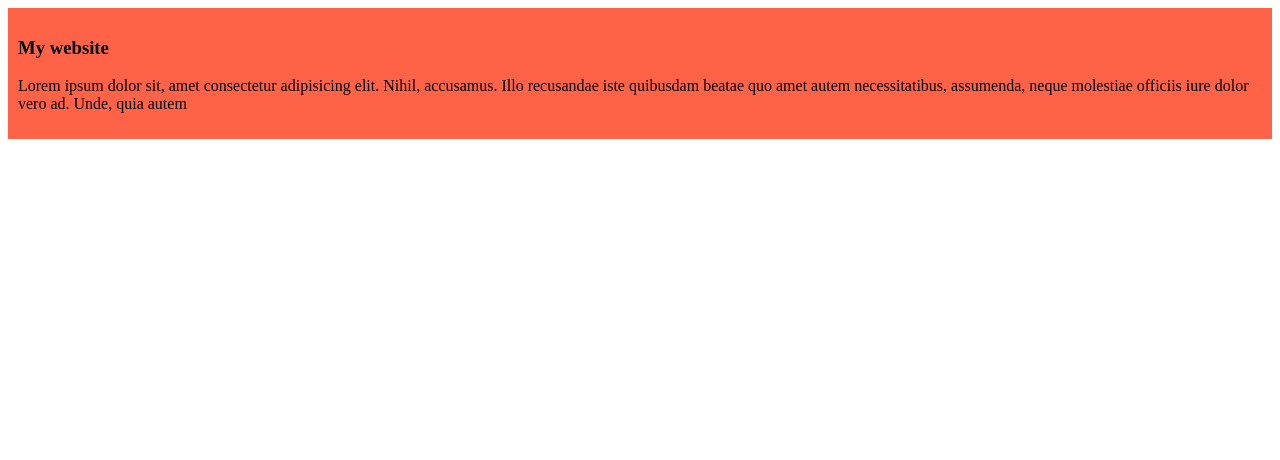
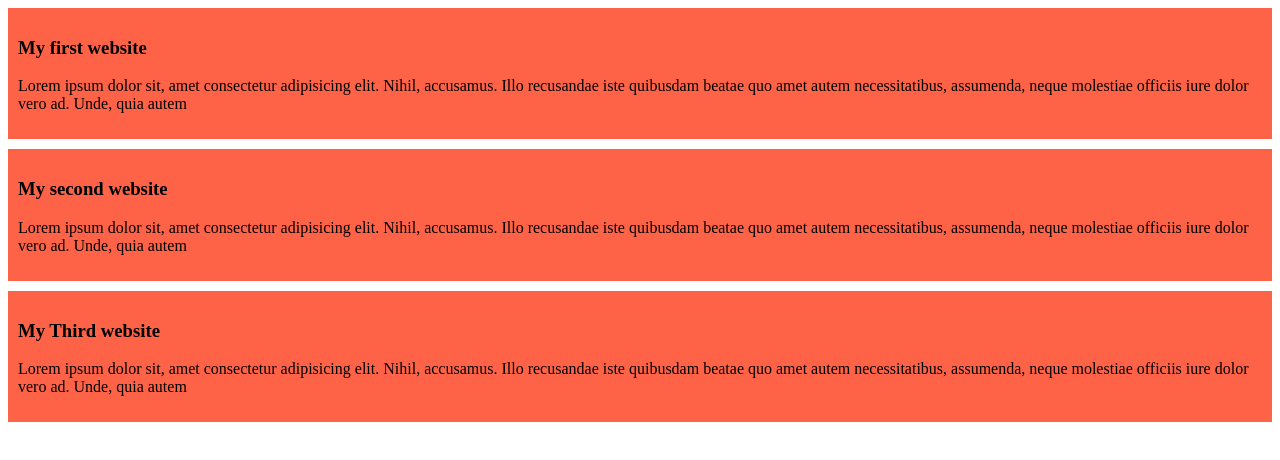
Before and after one commit to anjon-looser/new-repo, a plain HTML site: page index.html in a window 1280 px wide. Drawn offline with Linux system fonts and the light colour scheme.

Commit message:
added second and third blog

```diff
--- a/index.html
+++ b/index.html
@@ -8,7 +8,15 @@
 </head>
 <body>
     <div>
-        <h3>My website</h3>
+        <h3>My first website</h3>
+        <p>Lorem ipsum dolor sit, amet consectetur adipisicing elit. Nihil, accusamus. Illo recusandae iste quibusdam beatae quo amet autem necessitatibus, assumenda, neque molestiae officiis iure dolor vero ad. Unde, quia autem</p>
+    </div>
+    <div>
+        <h3>My second website</h3>
+        <p>Lorem ipsum dolor sit, amet consectetur adipisicing elit. Nihil, accusamus. Illo recusandae iste quibusdam beatae quo amet autem necessitatibus, assumenda, neque molestiae officiis iure dolor vero ad. Unde, quia autem</p>
+    </div>
+    <div>
+        <h3>My Third website</h3>
         <p>Lorem ipsum dolor sit, amet consectetur adipisicing elit. Nihil, accusamus. Illo recusandae iste quibusdam beatae quo amet autem necessitatibus, assumenda, neque molestiae officiis iure dolor vero ad. Unde, quia autem</p>
     </div>
 </body>
--- a/style/style.css
+++ b/style/style.css
@@ -1,4 +1,5 @@
 div{
     background-color: tomato;
     padding: 10px;
+    margin-bottom: 10px;
 }
```
